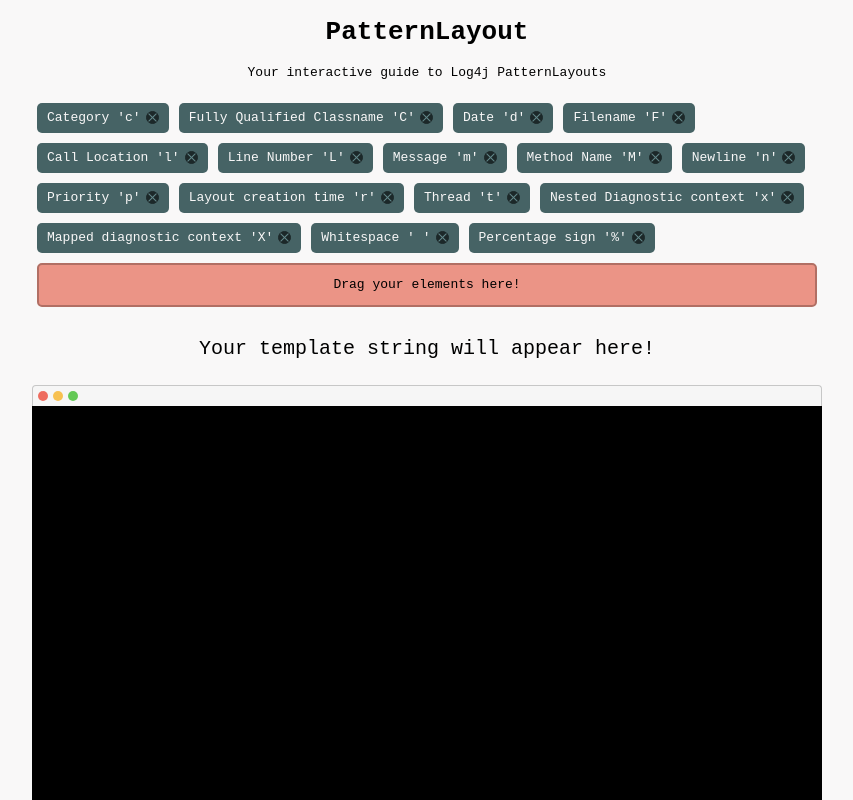
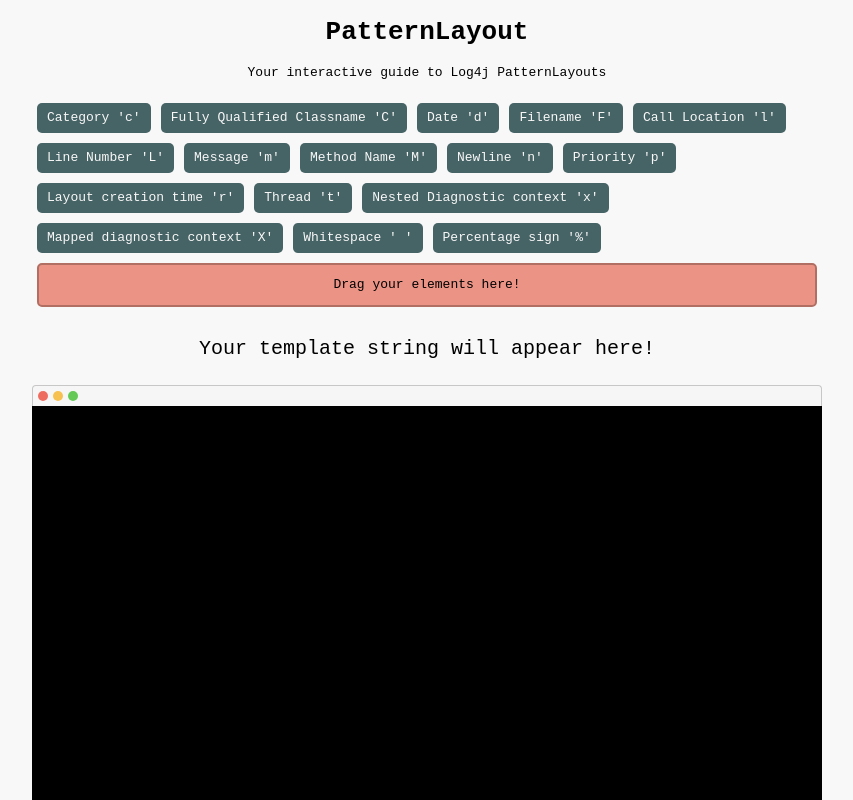
Before and after one commit to florianschmidt1994/patternlayout, a React (Create React App) app: page / in a window 1280 px wide. Shown: the top 800 px of the page, without its empty margins (213-1066 px from the left). Built offline with nearby package versions, Linux system fonts and the light colour scheme.

Commit message:
Only conditionally render close button

```diff
--- a/src/components/pill/Pill.js
+++ b/src/components/pill/Pill.js
@@ -1,13 +1,17 @@
 import './Pill.css';
 import React from 'react';
 
-export default function ({conversionCharacter, description, closeable = false}) {
+export default function Pill({conversionCharacter, description, closeable = false}) {
     return (
         <div className="pill">
             <div>{description} '{conversionCharacter}'</div>
-            <div className="close-button">
-                <div className="close-cross"/>
-            </div>
+            {closeable && <CloseButton/>}
         </div>
     );
 }
+
+function CloseButton(props) {
+    return <div className="close-button">
+        <div className="close-cross"/>
+    </div>;
+}
```
